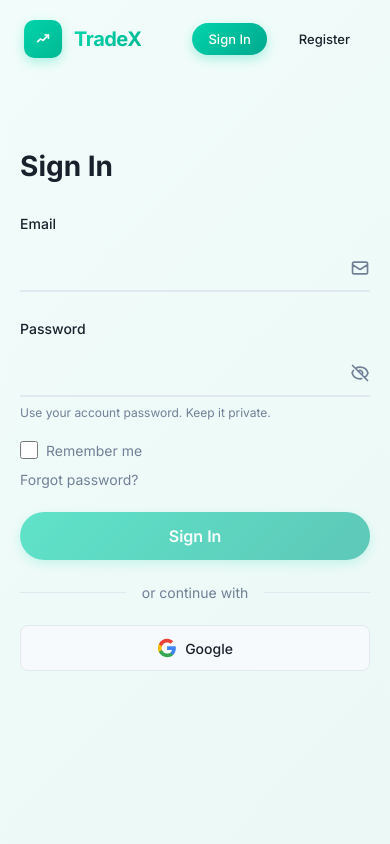
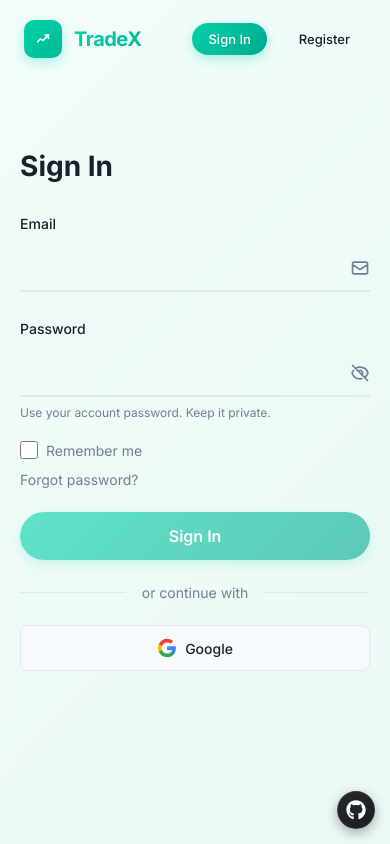
Before and after one commit to Vanshikasri14/Tradex, a React (Vite) app in the folder client/: page /signin in a window 390 px wide. Built offline with nearby package versions, Linux system fonts and the light colour scheme; no server answers.

Commit message:
Add GitHub repo link to sign in and register pages

```diff
--- a/client/index.html
+++ b/client/index.html
@@ -1,5 +1,5 @@
 <!DOCTYPE html>
-<!-- Build: 2026-01-04-v9 -->
+<!-- Build: 2026-01-04-v10 -->
 <html lang="en">
   <head>
     <meta charset="UTF-8" />
--- /dev/null
+++ b/client/src/components/GitHubLink.jsx
@@ -0,0 +1,19 @@
+import { FaGithub } from 'react-icons/fa'
+import styles from './GitHubLink.module.css'
+
+function GitHubLink() {
+  return (
+    <a
+      href="https://github.com/SinghCharanjeet11/TradeX-platform"
+      target="_blank"
+      rel="noopener noreferrer"
+      className={styles.githubLink}
+      title="View TradeX on GitHub"
+    >
+      <FaGithub className={styles.icon} />
+      <span className={styles.text}>GitHub</span>
+    </a>
+  )
+}
+
+export default GitHubLink
--- /dev/null
+++ b/client/src/components/GitHubLink.module.css
@@ -0,0 +1,62 @@
+.githubLink {
+  position: fixed;
+  bottom: 20px;
+  right: 20px;
+  display: flex;
+  align-items: center;
+  gap: 8px;
+  padding: 10px 16px;
+  background: linear-gradient(135deg, #24292e 0%, #1a1e22 100%);
+  color: #ffffff;
+  text-decoration: none;
+  border-radius: 25px;
+  font-size: 14px;
+  font-weight: 500;
+  box-shadow: 0 4px 12px rgba(0, 0, 0, 0.3);
+  transition: all 0.3s ease;
+  z-index: 1000;
+  border: 1px solid rgba(255, 255, 255, 0.1);
+}
+
+.githubLink:hover {
+  transform: translateY(-2px);
+  box-shadow: 0 6px 20px rgba(0, 0, 0, 0.4);
+  background: linear-gradient(135deg, #2d333b 0%, #24292e 100%);
+}
+
+.icon {
+  font-size: 20px;
+}
+
+.text {
+  font-family: 'Inter', sans-serif;
+}
+
+/* Mobile responsive */
+@media (max-width: 768px) {
+  .githubLink {
+    bottom: 15px;
+    right: 15px;
+    padding: 8px 12px;
+    font-size: 12px;
+  }
+
+  .icon {
+    font-size: 18px;
+  }
+}
+
+@media (max-width: 480px) {
+  .githubLink {
+    padding: 8px;
+    border-radius: 50%;
+  }
+
+  .text {
+    display: none;
+  }
+
+  .icon {
+    font-size: 20px;
+  }
+}
--- a/client/src/pages/RegisterPage.jsx
+++ b/client/src/pages/RegisterPage.jsx
@@ -5,6 +5,7 @@ import Header from '../components/Header'
 import FormInput from '../components/FormInput'
 import Button from '../components/Button'
 import AuthLoadingTransition from '../components/AuthLoadingTransition'
+import GitHubLink from '../components/GitHubLink'
 import styles from './RegisterPage.module.css'
 
 function RegisterPage() {
@@ -227,6 +228,8 @@ function RegisterPage() {
           </div>
         </div>
       </div>
+
+      <GitHubLink />
     </div>
   )
 }
--- a/client/src/pages/SignInPage.jsx
+++ b/client/src/pages/SignInPage.jsx
@@ -6,6 +6,7 @@ import FormInput from '../components/FormInput'
 import Button from '../components/Button'
 import AuthLoadingTransition from '../components/AuthLoadingTransition'
 import TwoFactorModal from '../components/auth/TwoFactorModal'
+import GitHubLink from '../components/GitHubLink'
 import styles from './SignInPage.module.css'
 
 function SignInPage() {
@@ -282,6 +283,8 @@ function SignInPage() {
         onVerify={handle2FAVerify}
         loading={twoFactorLoading}
       />
+
+      <GitHubLink />
     </div>
   )
 }
```
